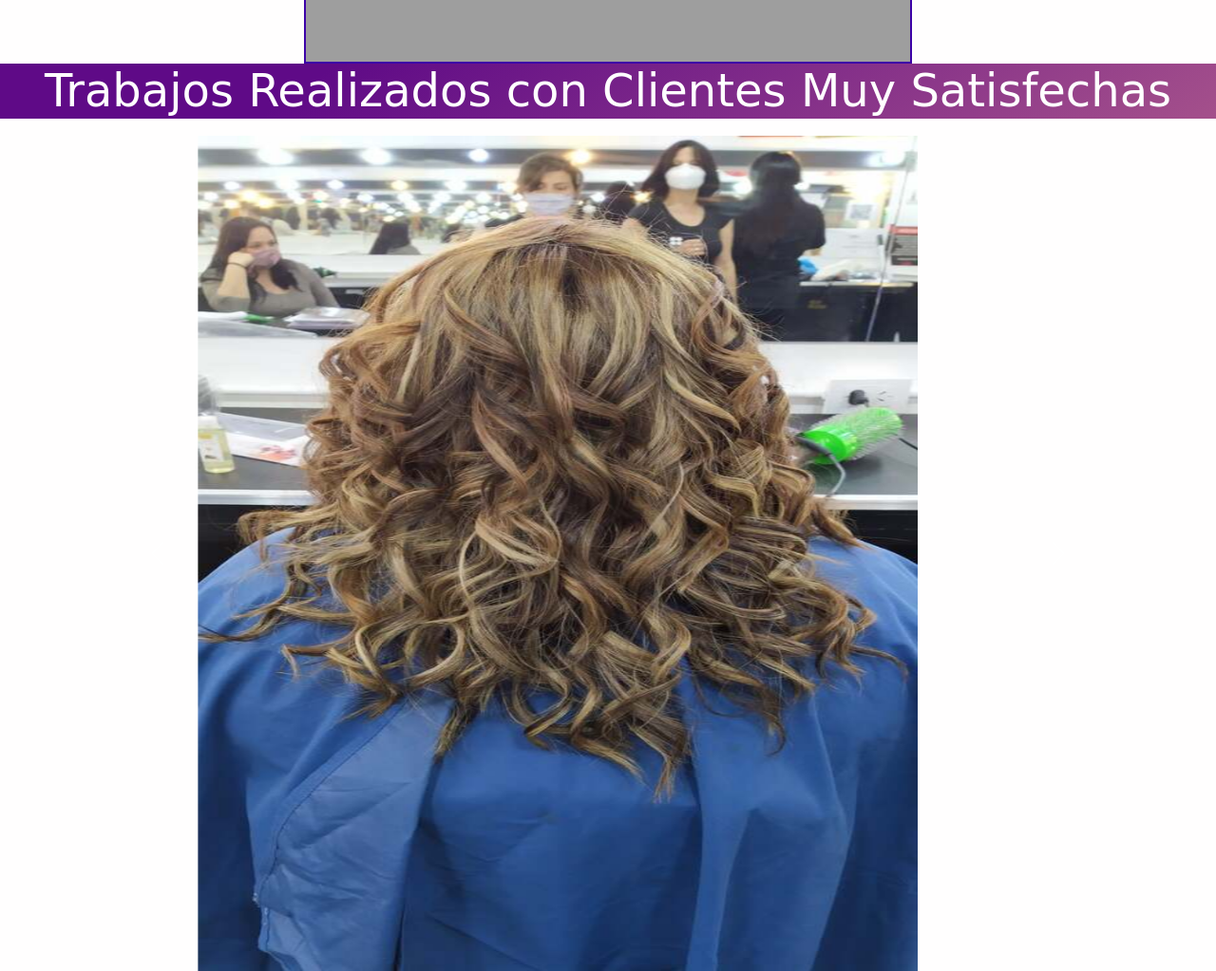
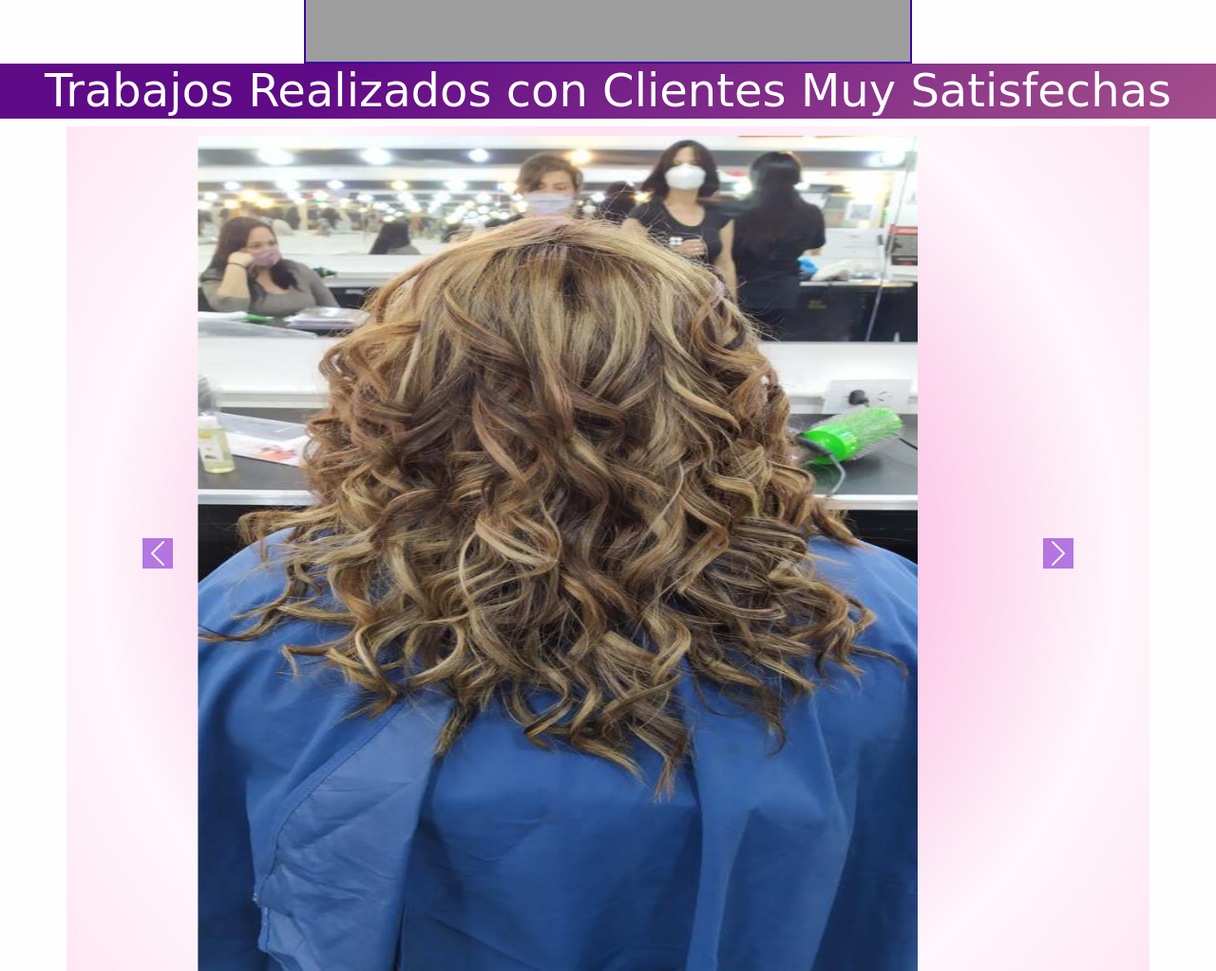
Before and after one commit to EmilianoAlmiron/proyectoFinalPeluqueria, a website: page index.html in a window 1280 px wide. Shown: the part 1780-2803 px from the top of the page at 95% size. Drawn offline with nearby package versions, Linux system fonts and the light colour scheme; grey boxes are pictures that could not be loaded.

Commit message:
se modifico carrusel

```diff
--- a/scss/prueba.scss
+++ b/scss/prueba.scss
@@ -77,12 +77,16 @@ footer{
     }
 }
 
-.container div img{
+.container{
+    background: rgb(255,255,255);
+    background: radial-gradient(circle, rgba(255,255,255,0.5130427170868348) 0%, rgba(246,174,215,1) 13%, rgba(252,196,229,1) 40%, rgba(254,247,251,1) 74%, rgba(254,231,244,1) 100%, rgba(255,255,255,0.42620798319327735) 100%);
+    div img{
     height: 15rem;
     width: 20rem;
     border-radius: 10px;
     margin: 10px;
     justify-content: space-evenly;
+    }
 }
 .contenedor--main{
     #contenedor__mensajeImportante--main{
@@ -143,6 +147,12 @@ $titulo:rosa;
         color: rgb(7, 7, 7);
         font-size: 3rem;
     }
+}
+.carousel-control-prev-icon{
+    background-color: rgb(108, 3, 206);
+}
+.carousel-control-next-icon{
+    background-color: rgb(108, 3, 206);
 }
 
 @each $color in white, blue, yellow, black{
```
Also changed, not shown: css/pruebacss.css.
